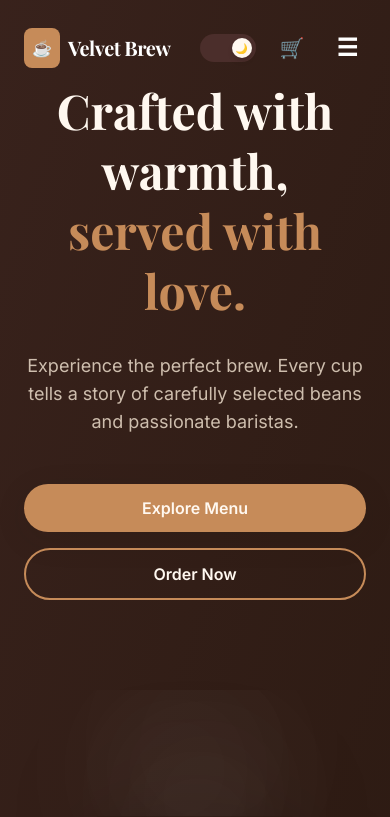
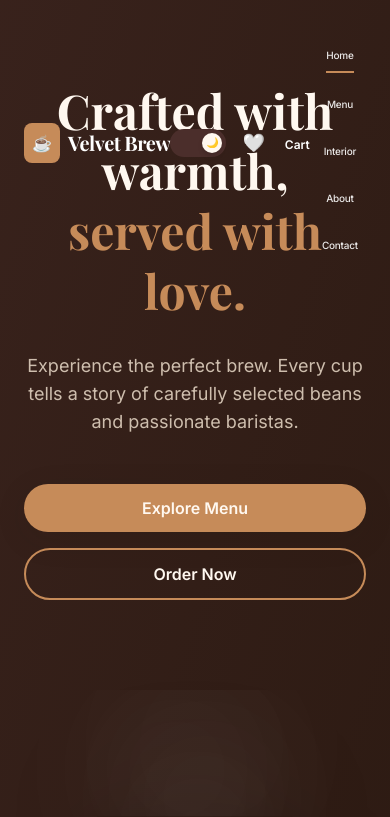
Before and after one commit to pallavi15x/cafeteria, a React (Vite) app: page / in a window 390 px wide. Shown: the top 817 px of the page. Built offline with nearby package versions, Linux system fonts and the light colour scheme; a web font is replaced by a local one.

Commit message:
feat: unified navbar with visible links on all screens

```diff
--- a/src/components/layout/Navbar.jsx
+++ b/src/components/layout/Navbar.jsx
@@ -55,126 +55,54 @@ const Navbar = () => {
           </span>
         </Link>
 
-        {/* Desktop Nav */}
-        <div className="hidden lg:flex items-center gap-8">
+        {/* Unified Nav (Visible on all screens) */}
+        <div className="flex items-center gap-4 md:gap-8 flex-wrap justify-center flex-1 lg:flex-none order-3 lg:order-2 mt-4 lg:mt-0 w-full lg:w-auto">
           {navLinks.map((link) => (
             <Link
               key={link.name}
               to={link.path}
-              className={`nav-link text-sm font-medium tracking-wide transition-colors duration-300 ${
+              className={`nav-link text-[10px] md:text-sm font-medium tracking-tight md:tracking-wide transition-colors duration-300 ${
                 isScrolled ? 'text-coffee-cream/90' : (location.pathname === '/' || location.pathname === '/about' ? 'text-white/90' : 'text-coffee-dark/90')
               } ${location.pathname === link.path ? 'opacity-100 font-bold border-b-2 border-coffee-caramel' : ''}`}
             >
               {link.name}
             </Link>
           ))}
+        </div>
 
-          <div className="flex items-center gap-6 pl-4 border-l border-coffee-beige/20">
+        <div className="flex items-center gap-3 md:gap-6 pl-0 md:pl-4 border-l-0 md:border-l border-coffee-beige/20 order-2 lg:order-3">
           {/* Theme Toggle */}
           <ThemeToggle />
 
           {/* Favorites Icon */}
-            <Link to="/menu" className="relative p-2 group" title="Your Favorites">
-              <span className={`text-xl transition-transform group-hover:scale-125 inline-block ${
+          <Link to="/menu" className="relative p-1 md:p-2 group" title="Your Favorites">
+            <span className={`text-lg md:text-xl transition-transform group-hover:scale-125 inline-block ${
               isScrolled ? 'text-coffee-cream' : (location.pathname === '/' || location.pathname === '/about' ? 'text-white' : 'text-coffee-dark')
             }`}>
               {favorites.length > 0 ? '❤️' : '🤍'}
             </span>
             {favorites.length > 0 && (
-                <span className="absolute -top-1 -right-1 bg-red-500 text-white text-[10px] font-bold w-4 h-4 flex items-center justify-center rounded-full">
+              <span className="absolute -top-1 -right-1 bg-red-500 text-white text-[9px] font-bold w-4 h-4 flex items-center justify-center rounded-full">
                 {favorites.length}
               </span>
             )}
           </Link>
 
           {/* Cart Icon */}
-            <Link to="/cart" className="relative p-2 group">
+          <Link to="/cart" className="relative p-1 md:p-2 group">
             <span
-                className={`transition-colors duration-300 ${
+              className={`transition-colors duration-300 text-xs md:text-sm ${
                 isScrolled ? 'text-coffee-cream' : (location.pathname === '/' || location.pathname === '/about' ? 'text-white' : 'text-coffee-dark')
-                } group-hover:text-coffee-caramel font-bold text-sm`}
+              } group-hover:text-coffee-caramel font-bold`}
             >Cart</span>
             {itemCount > 0 && (
-                <span className="absolute -top-1 -right-1 bg-coffee-caramel text-coffee-cream text-[10px] font-bold w-5 h-5 flex items-center justify-center rounded-full border-2 border-coffee-dark">
+              <span className="absolute -top-1 -right-1 bg-coffee-caramel text-coffee-cream text-[9px] font-bold w-4 h-4 flex items-center justify-center rounded-full border border-coffee-dark">
                 {itemCount}
               </span>
             )}
           </Link>
         </div>
       </div>
-
-        {/* Mobile Toggle */}
-        <div className="flex lg:hidden items-center gap-4">
-          <ThemeToggle />
-          <Link to="/cart" className="relative p-2">
-            <span className={`text-xl ${
-              isScrolled ? 'text-coffee-cream' : (location.pathname === '/' || location.pathname === '/about' ? 'text-white' : 'text-coffee-dark')
-            }`}>🛒</span>
-            {itemCount > 0 && (
-              <span className="absolute -top-1 -right-1 bg-coffee-caramel text-coffee-cream text-[10px] font-bold w-5 h-5 flex items-center justify-center rounded-full">
-                {itemCount}
-              </span>
-            )}
-          </Link>
-          <button
-            onClick={() => setIsMobileMenuOpen(!isMobileMenuOpen)}
-            className={`p-2 transition-colors duration-300 ${
-              isScrolled ? 'text-coffee-cream' : (location.pathname === '/' || location.pathname === '/about' ? 'text-white' : 'text-coffee-dark')
-            }`}
-          >
-            {isMobileMenuOpen ? <span className="text-2xl font-bold">×</span> : <span className="text-2xl font-bold">☰</span>}
-          </button>
-        </div>
-      </div>
-
-      {/* Mobile Menu */}
-      <AnimatePresence>
-        {isMobileMenuOpen && (
-          <motion.div
-            variants={mobileMenuVariants}
-            initial="closed"
-            animate="open"
-            exit="closed"
-            className="lg:hidden bg-coffee-dark/98 backdrop-blur-xl border-t border-coffee-mocha/30 h-screen w-full fixed top-[72px] left-0 overflow-y-auto"
-          >
-            <div className="container mx-auto px-6 py-12 flex flex-col items-center gap-8">
-              {navLinks.map((link, i) => (
-                <motion.div
-                  key={link.name}
-                  custom={i}
-                  variants={navItemVariants}
-                  className="w-full text-center"
-                >
-                  <Link
-                    to={link.path}
-                    className={`text-3xl font-heading font-bold transition-colors block py-2 ${
-                      location.pathname === link.path ? 'text-coffee-caramel' : 'text-coffee-cream'
-                    } hover:text-coffee-caramel`}
-                  >
-                    {link.name}
-                  </Link>
-                </motion.div>
-              ))}
-
-              <motion.div
-                initial={{ opacity: 0, y: 20 }}
-                animate={{ opacity: 1, y: 0 }}
-                transition={{ delay: 0.5 }}
-                className="mt-8 pt-8 border-t border-coffee-mocha/30 w-full flex justify-center gap-10"
-              >
-                <Link to="/menu" className="flex flex-col items-center gap-2">
-                   <span className="text-3xl">{favorites.length > 0 ? '❤️' : '🤍'}</span>
-                   <span className="text-xs text-coffee-beige uppercase tracking-widest">Favorites</span>
-                </Link>
-                <Link to="/cart" className="flex flex-col items-center gap-2">
-                   <span className="text-3xl">🛒</span>
-                   <span className="text-xs text-coffee-beige uppercase tracking-widest">Bag ({itemCount})</span>
-                </Link>
-              </motion.div>
-            </div>
-          </motion.div>
-        )}
-      </AnimatePresence>
     </nav>
   );
 };
```
Lines whose indentation alone changed are shown as unchanged.
